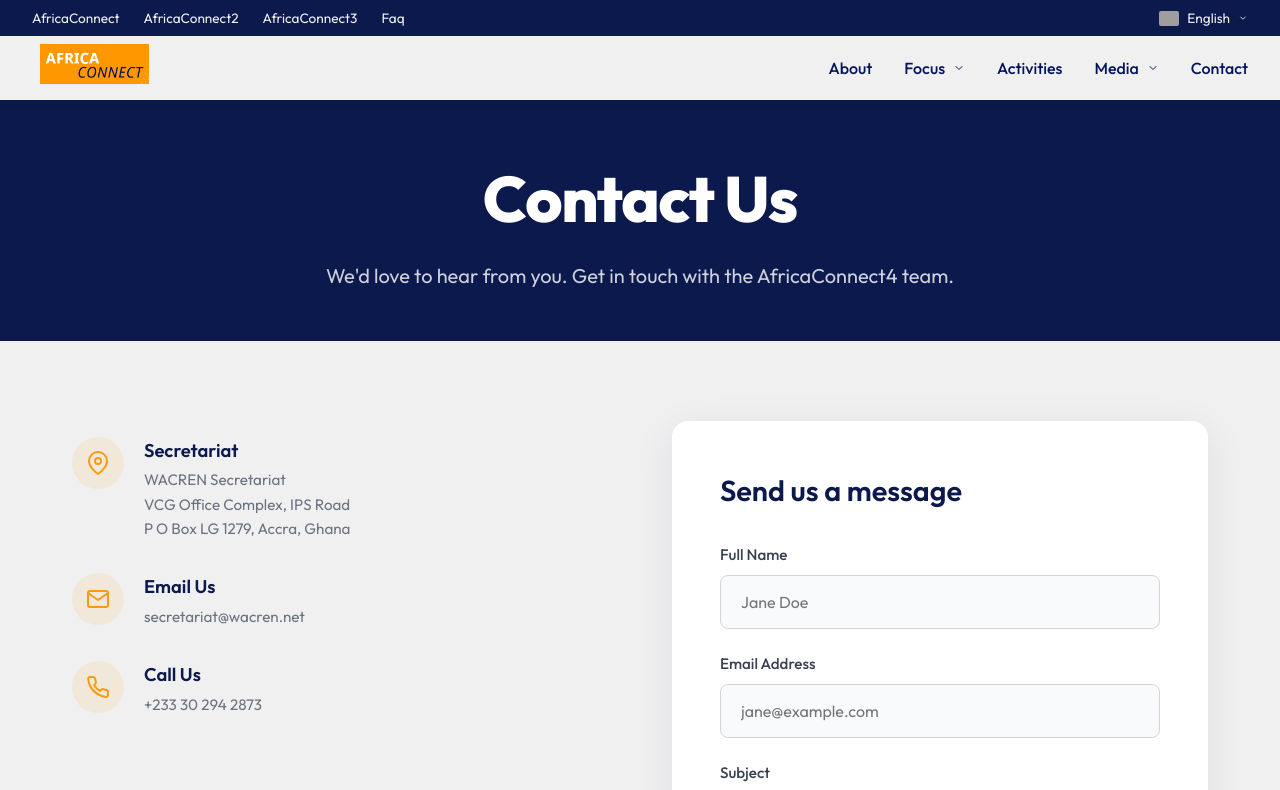
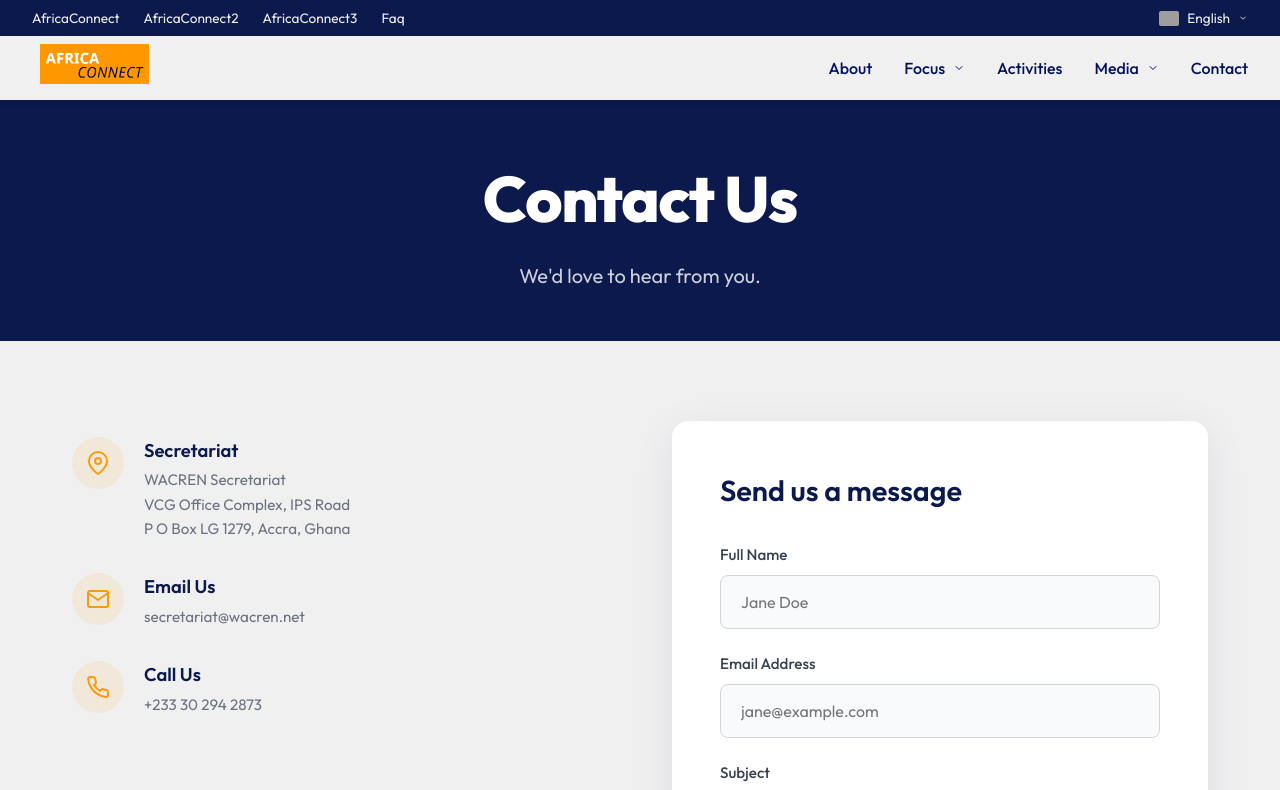
Before and after one commit to rizennews/africaconnect4, a Next.js app: page /contact in a window 1280 px wide. Shown: the top 790 px of the page. Built offline with nearby package versions, Linux system fonts and the light colour scheme; grey boxes are pictures that could not be loaded.

Commit message:
Remove second sentence from Contact page hero description

```diff
--- a/src/app/contact/page.tsx
+++ b/src/app/contact/page.tsx
@@ -7,7 +7,7 @@
     <main>
       <PageHero
         title="Contact Us"
-        description="We'd love to hear from you. Get in touch with the AfricaConnect4 team."
+        description="We'd love to hear from you."
       />
 
       <section className={styles.container}>
```
